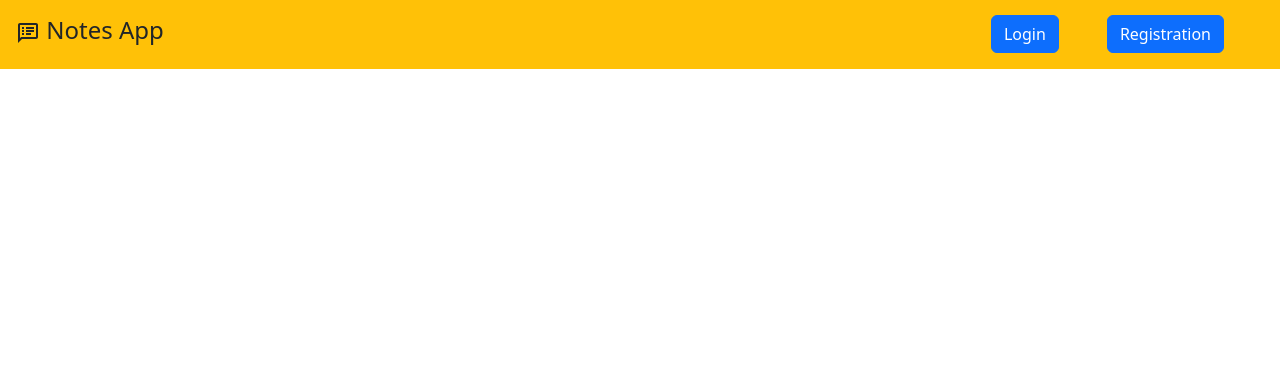
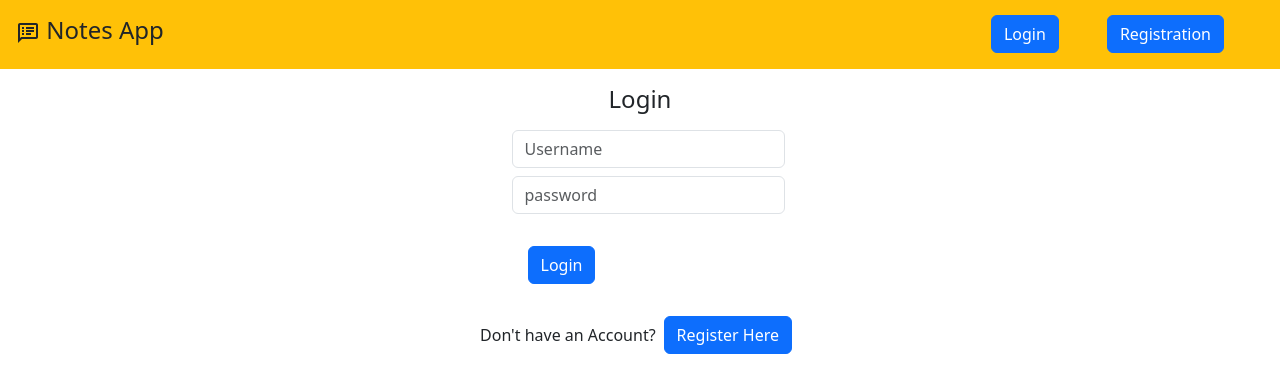
Before and after one commit to shanmugappriyaa/NotesApp-FE, a React (Vite) app: page / in a window 1280 px wide. Shown: the top 392 px of the page. Built offline with nearby package versions, Linux system fonts and the light colour scheme; no server answers.

Commit message:
ui changes

```diff
--- a/src/App.jsx
+++ b/src/App.jsx
@@ -1,4 +1,4 @@
-import { Route, Routes } from "react-router-dom";
+import { Navigate, Route, Routes } from "react-router-dom";
 import Login from "./Login";
 import Registration from "./Registration";
 import Notes from "./Notes";
@@ -11,16 +11,17 @@ import Layout from "./components/Layout";
 
 function App() {
   const base_url =
-  process.env.NODE_ENV === "development" ? "http://localhost:8000/" : "https://shan-notes-mgmt.onrender.com/";
+    process.env.NODE_ENV === "development"
+      ? "http://localhost:8000/"
+      : "https://shan-notes-mgmt.onrender.com/";
 
   axios.defaults.baseURL = base_url;
   axios.defaults.withCredentials = true;
   return (
-
-
     <UserContextProvider>
       <Routes>
         <Route path="/" element={<Layout />}>
+          <Route path="/" element={<Login />} />
           <Route path="/login" element={<Login />} />
           <Route path="/register" element={<Registration />} />
 
--- a/src/components/Header.jsx
+++ b/src/components/Header.jsx
@@ -55,7 +55,7 @@ function Header() {
                 Login
               </button>
               <button
-                onClick={() => navigate("/registration")}
+                onClick={() => navigate("/register")}
                 className=" btn btn-primary"
               >
                 {" "}
--- a/src/userContext.jsx
+++ b/src/userContext.jsx
@@ -12,7 +12,7 @@ export function UserContextProvider({ children }) {
     });
   }, []);
   return (
-    <UserContext.Provider value={{ userName, setUserName}}>
+    <UserContext.Provider value={{ userName, setUserName }}>
       {children}
     </UserContext.Provider>
   );
```
Also changed, not shown: 1 other file (tests, documents, lock files or other folders). Lines whose indentation alone changed are shown as unchanged.
